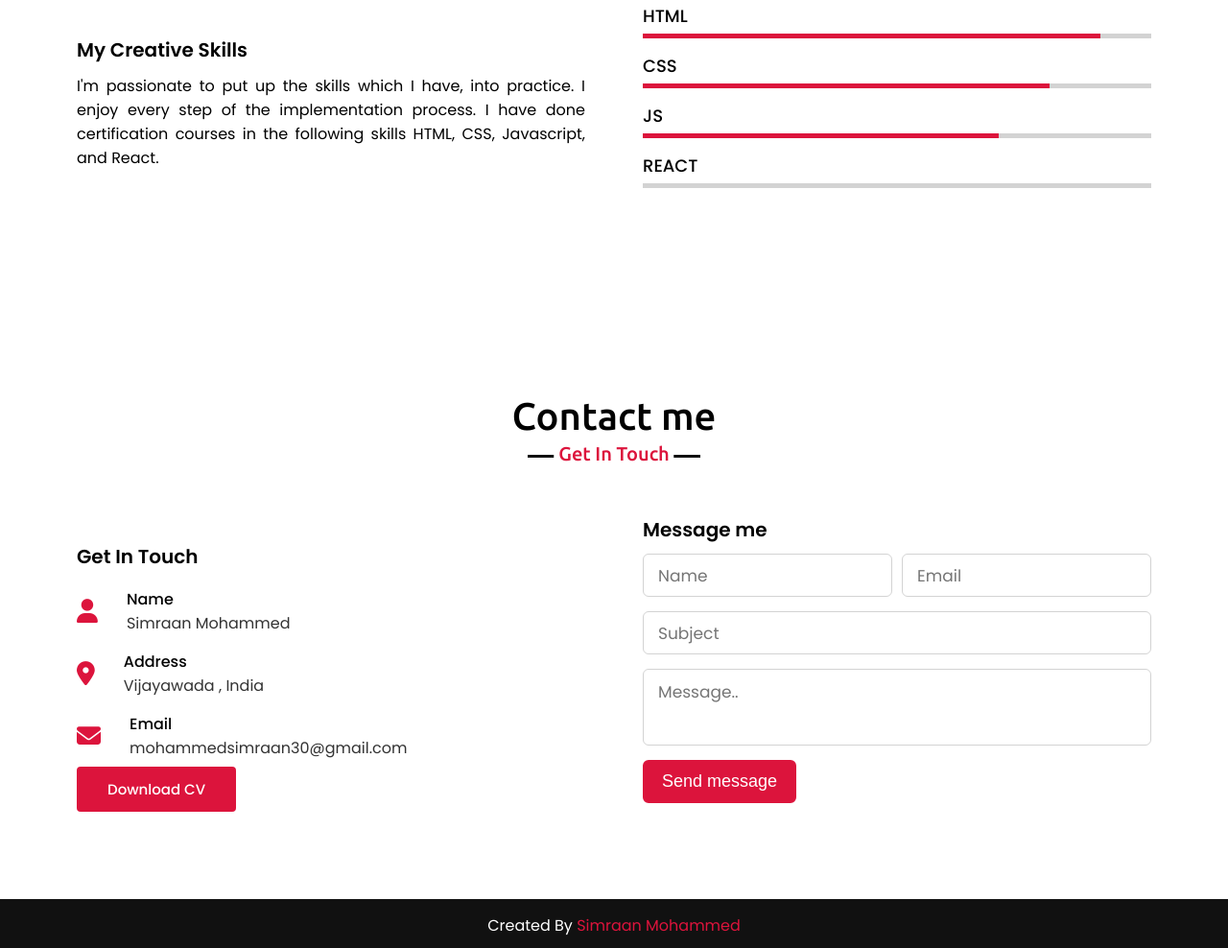
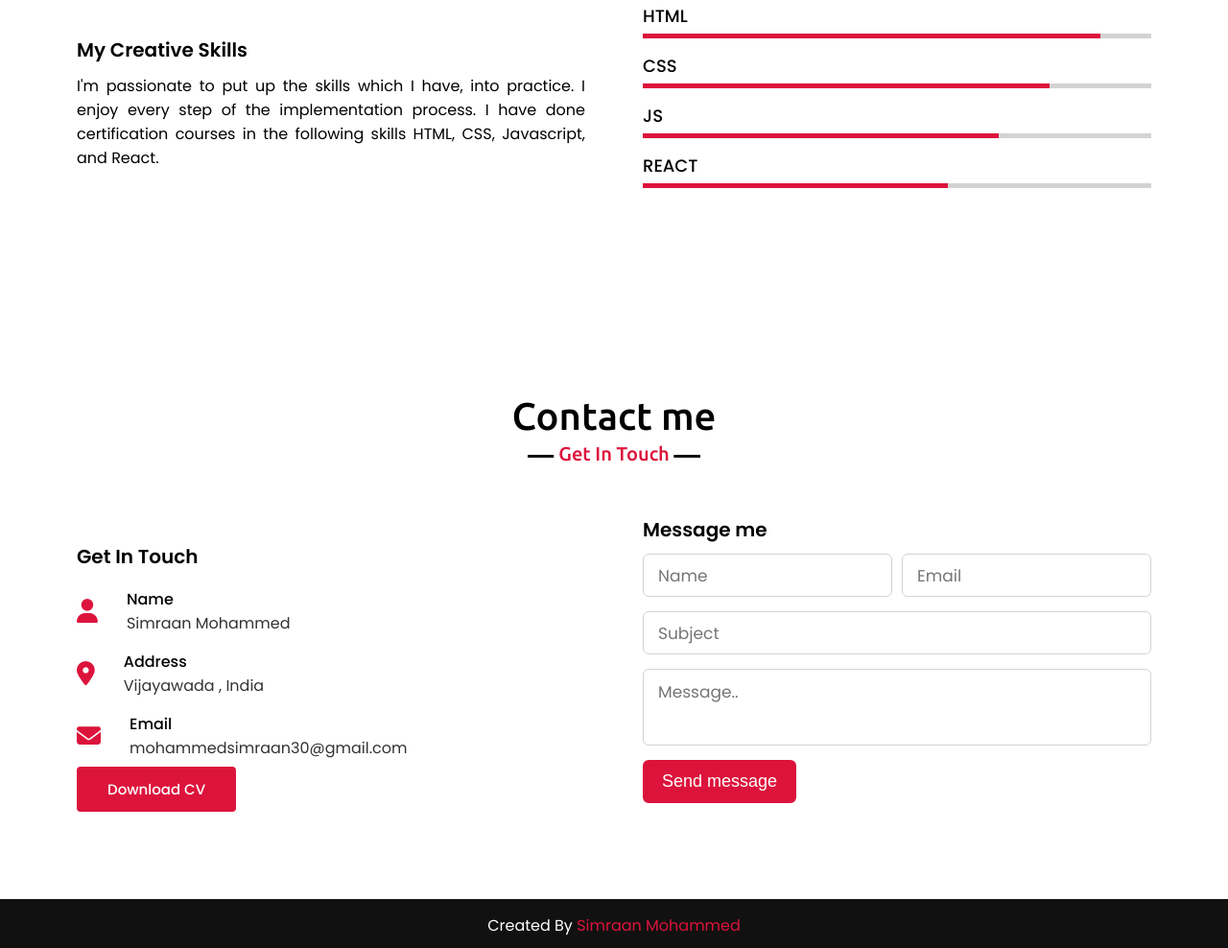
Before and after one commit to SimraanMohammed786/Portfolio.github.io, a plain HTML site: page index.html in a window 1280 px wide. Shown: the part 2362-3350 px from the top of the page at 96% size. Drawn offline with nearby package versions, Linux system fonts and the light colour scheme.

Commit message:
Update style.css

```diff
--- a/style.css
+++ b/style.css
@@ -362,7 +362,7 @@ section .title::after{
 .skills-content .right .js::before{
     width: 70%;
 }
-.skills-content .right .ms::before{
+.skills-content .right .react::before{
     width: 60%;
 }
 
```
